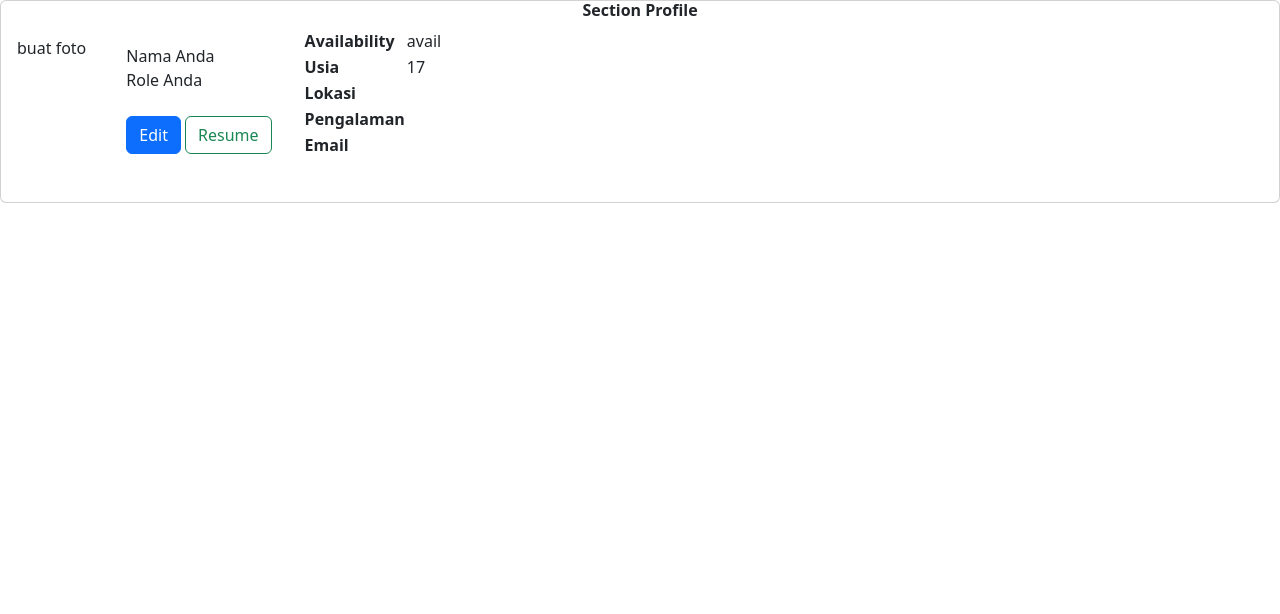
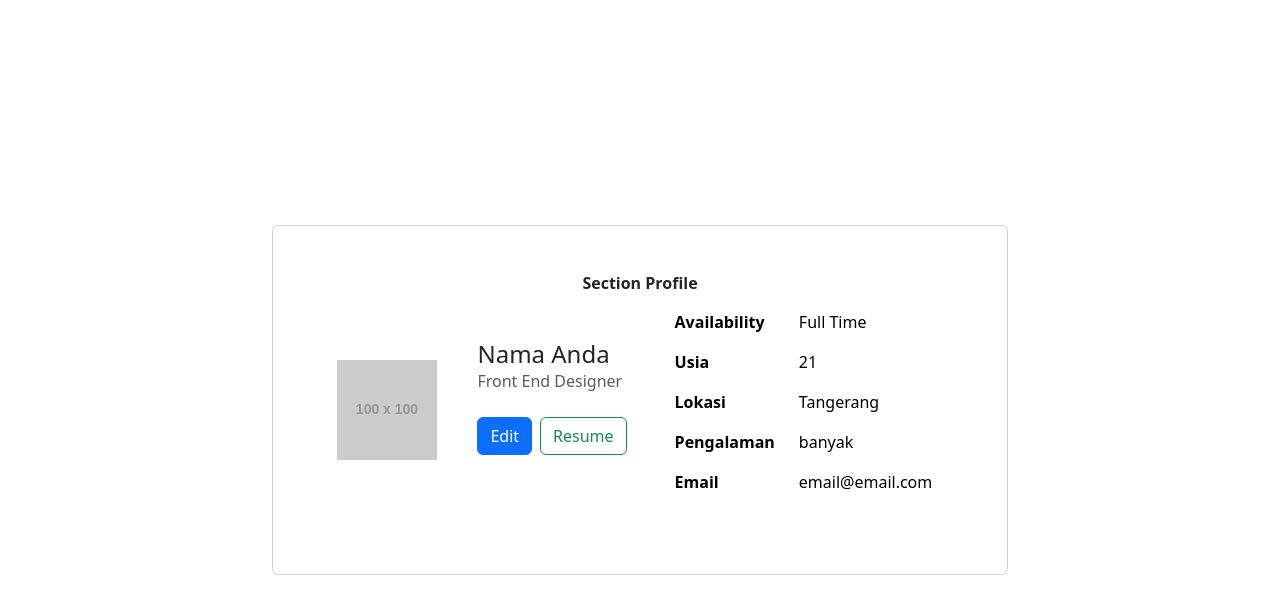
Before and after one commit to HenzEXE/Assignment4H8_MuhamadHendySaputra, a plain HTML site: page index.html in a window 1280 px wide. Drawn offline with nearby package versions, Linux system fonts and the light colour scheme; placeholder pictures from the web are drawn by us.

Commit message:
tengahin

```diff
--- a/index.html
+++ b/index.html
@@ -12,49 +12,58 @@
     />
     <title>Edit Biodata</title>
   </head>
-  <body>
-    <div class="card">
+  <body class="d-flex align-items-center justify-content-center min-vh-100">
+    <div class="card p-5" style="max-width: 1000px">
       <h1 class="text-center font-bold">Section Profile</h1>
-      <div class="flex">
-        <div id="foto" class="p-3">buat foto</div>
+      <div class="d-flex justify-content-between align-items-center">
+        <!-- Left Column -->
+        <div class="d-flex align-items-center">
+          <div id="foto" class="p-3">
+            <img src="https://via.placeholder.com/100" alt="Foto" />
+          </div>
           <div class="flex-col p-4">
-          <div><span id="nama">Nama Anda</span></div>
-          <div><span id="role">Role Anda</span></div>
-          <div class="flex-row py-4">
+            <div><span id="nama" class="h4">Nama Anda</span></div>
+            <div>
+              <span id="role" class="text-muted">Front End Designer</span>
+            </div>
+            <div class="d-flex py-4">
               <button id="button-edit" type="button" class="btn btn-primary">
                 Edit
               </button>
               <button
                 id="button-resume"
                 type="button"
-              class="btn btn-outline-success"
+                class="btn btn-outline-success mx-2"
               >
                 Resume
               </button>
             </div>
           </div>
-        <div class="flex-col p-2">
-          <table class="table-auto">
+        </div>
+
+        <!-- Right Column (Table) -->
+        <div class="p-2" style="min-width: 300px">
+          <table class="table table-borderless">
             <tbody>
               <tr>
                 <td><b>Availability</b></td>
-                <td><span id="availability">avail</span></td>
+                <td><span id="availability">Full Time</span></td>
               </tr>
               <tr>
                 <td><b>Usia</b></td>
-                <td><span id="usia">17</span></td>
+                <td><span id="usia">21</span></td>
               </tr>
               <tr>
                 <td><b>Lokasi</b></td>
-                <td><span id="lokasi"></span></td>
+                <td><span id="lokasi">Tangerang</span></td>
               </tr>
               <tr>
                 <td><b>Pengalaman</b></td>
-                <td><span id="pengalaman"></span></td>
+                <td><span id="pengalaman">banyak</span></td>
               </tr>
               <tr>
                 <td><b>Email</b></td>
-                <td><span id="email"></span></td>
+                <td><span id="email">email@email.com</span></td>
               </tr>
             </tbody>
           </table>
```
Lines whose indentation alone changed are shown as unchanged.
